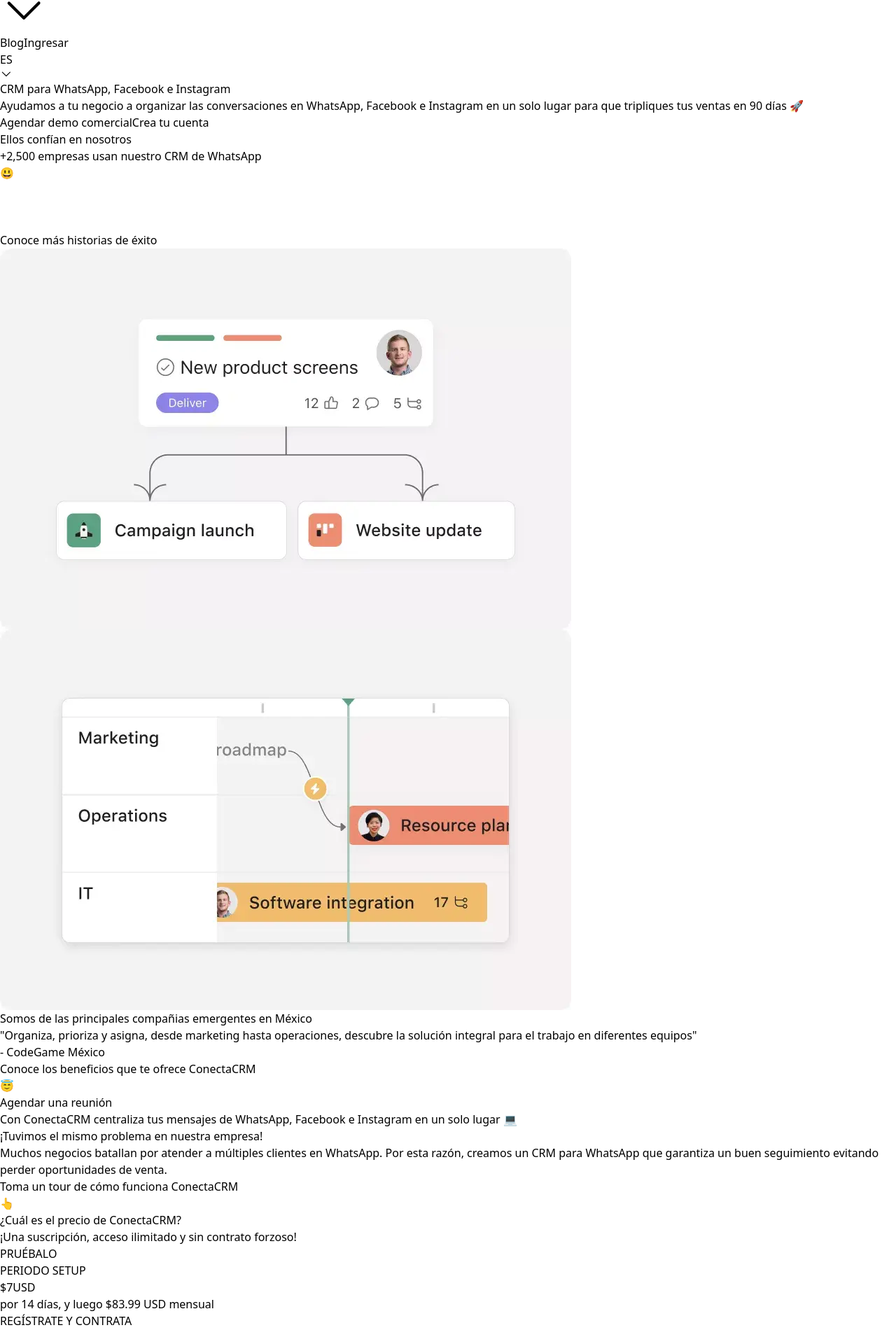
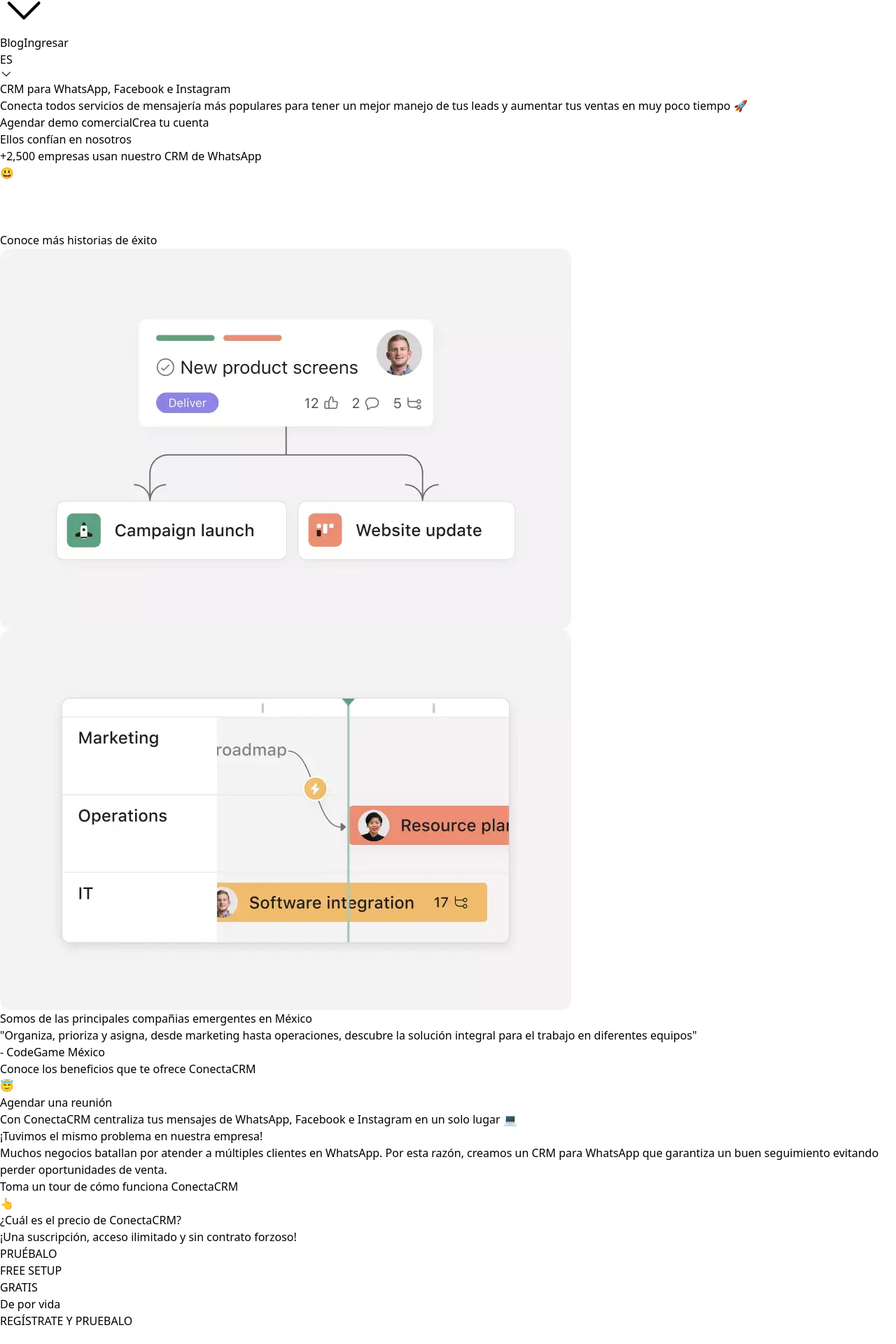
Before and after one commit to jpjimenezq/BDBu3FZU, a React (Vite) app in the folder landing_page/: page / in a window 1280 px wide. Shown: the part 91-2011 px from the top of the page at 70% size. Built offline with nearby package versions, Linux system fonts and the light colour scheme.

Commit message:
Se modifican los precios de la landing page

```diff
--- a/landing_page/src/components/Hero.jsx
+++ b/landing_page/src/components/Hero.jsx
@@ -9,7 +9,7 @@
             CRM para WhatsApp, Facebook e Instagram
           </h1>
           <p className="text-xl text-gray-600 mb-8">
-            Ayudamos a tu negocio a organizar las conversaciones en WhatsApp, Facebook e Instagram en un solo lugar para que tripliques tus ventas en 90 días 🚀
+            Conecta todos servicios de mensajería más populares para tener un mejor manejo de tus leads y aumentar tus ventas en muy poco tiempo 🚀
           </p>
           <div className="flex flex-col sm:flex-row gap-4">
             <button className="px-8 py-3 bg-pink-500 text-white rounded-md hover:bg-pink-600 transition-colors">
--- a/landing_page/src/components/PricingSection.jsx
+++ b/landing_page/src/components/PricingSection.jsx
@@ -18,25 +18,25 @@
               PRUÉBALO
             </span>
           </div>
-          <h3 className="text-xl font-bold mb-2">PERIODO SETUP</h3>
+          <h3 className="text-xl font-bold mb-2">FREE SETUP</h3>
           <div className="mb-4">
-            <span className="text-5xl font-bold">$7</span>
-            <span className="text-gray-600 ml-2">USD</span>
+            <span className="text-5xl font-bold">GRATIS</span>
+            <span className="text-gray-600 ml-2"> </span>
           </div>
-          <p className="text-gray-600 mb-6">por 14 días, y luego $83.99 USD mensual</p>
+          <p className="text-gray-600 mb-6">De por vida</p>
 
           <button className="w-full bg-green-500 text-white py-3 rounded-md hover:bg-green-600 transition-colors mb-6">
-            REGÍSTRATE Y CONTRATA
+            REGÍSTRATE Y PRUEBALO
           </button>
 
           <ul className="space-y-3">
             {[
-              '3 usuarios',
-              'Mensajes ilimitados',
+              '1 usuario',
+              '100 mensajes diarios',
               'Embudos ilimitados',
               'Integración WhatsApp',
               'Integración Facebook Messenger e Instagram',
-              'Leadbot con Marca de Agua',
+              'Chats con Marca de Agua',
               'Acceso a ConectaCRM Academy'
             ].map((feature, index) => (
               <li key={index} className="flex items-center">
@@ -53,7 +53,7 @@
         <div className="border-2 border-indigo-200 rounded-lg p-8">
           <h3 className="text-xl font-bold mb-2">PLAN MENSUAL</h3>
           <div className="mb-4">
-            <span className="text-5xl font-bold">$83.99</span>
+            <span className="text-5xl font-bold">$4.99</span>
             <span className="text-gray-600 ml-2">USD</span>
           </div>
           <p className="text-gray-600 mb-6">Suscripción mensual</p>
@@ -69,7 +69,7 @@
               'Embudos ilimitados',
               'Integración WhatsApp',
               'Integración Facebook Messenger e Instagram',
-              'Leadbot con Marca de Agua',
+              'Leadbot sin Marca de Agua',
               'Acceso a ConectaCRM Academy',
               'Soporte por Chat'
             ].map((feature, index) => (
```
